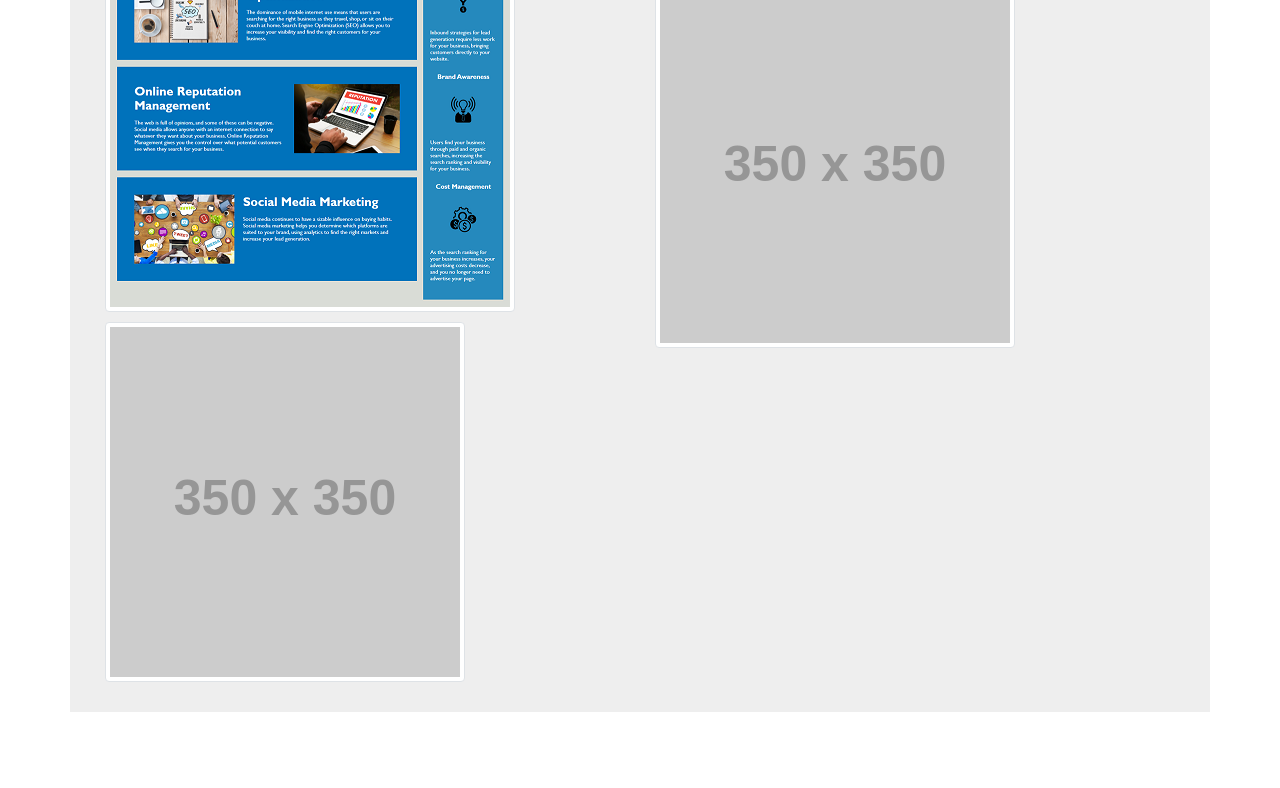
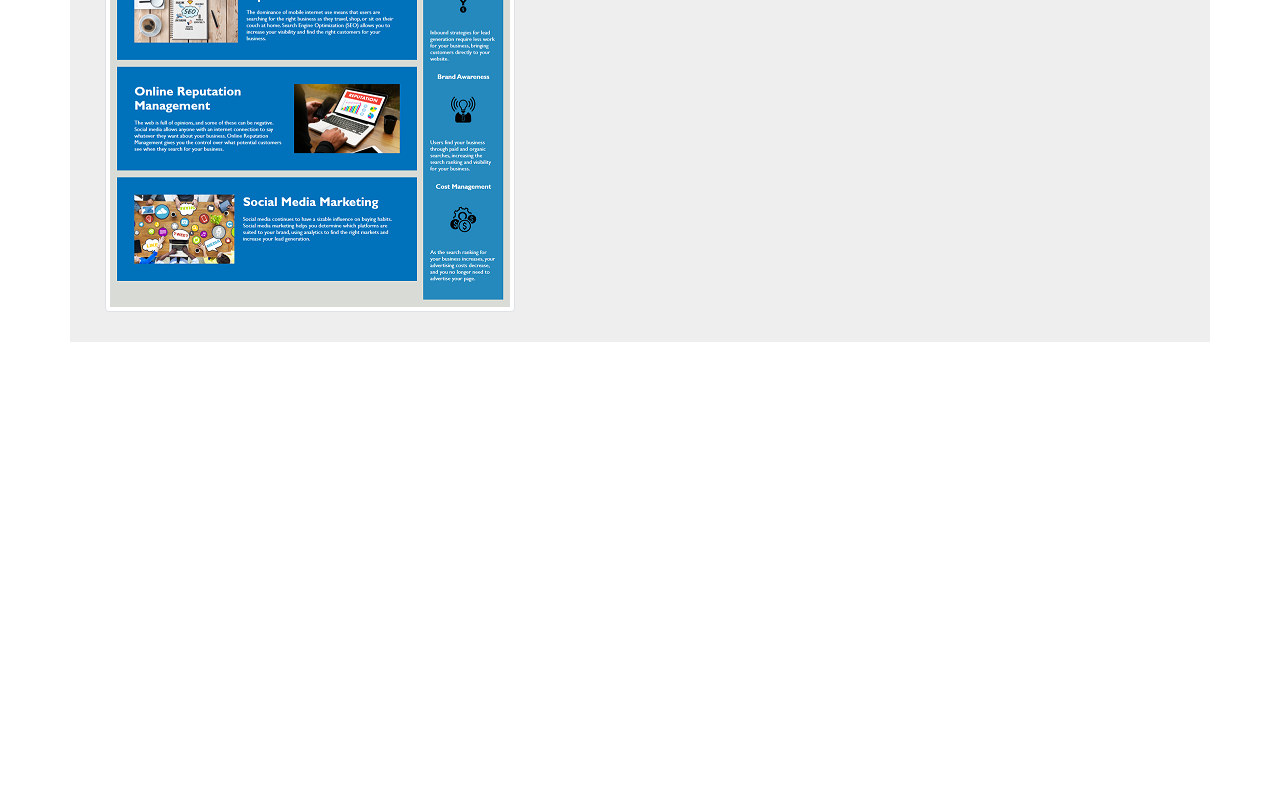
Before and after one commit to RobeandHat/RobeandHat.github.io, a plain HTML site: page portfolio.html in a window 1280 px wide. Shown: the part 1298-2086 px from the top of the page. After the commit the page ends 1720 px from the top, so only its background shows below. Drawn offline with nearby package versions, Linux system fonts and the light colour scheme; placeholder pictures from the web are drawn by us.

Commit message:
removed placeholders

```diff
--- a/portfolio.html
+++ b/portfolio.html
@@ -54,9 +54,6 @@
                     <img class="img-thumbnail" alt="Horiseon Code Refactor" src="assets/Images/Horiseon Agency.png">
                     </a>
 
-                <a>
-                  <img class="img-thumbnail" alt="Placeholder" src="http://placehold.it/350x350">
-                </a>
 
               </section>
 
@@ -73,7 +70,7 @@
                     <a href="https://zsmith4331.github.io/project1-team4/">
                       <img class="img-thumbnail" alt="Location-Hub" src="assets/Images/Location Hub Final.png">
                       </a>
-                <img class="img-thumbnail" alt="Placeholder" src="http://placehold.it/350x350">
+
               </section>
 
             </section>
```
